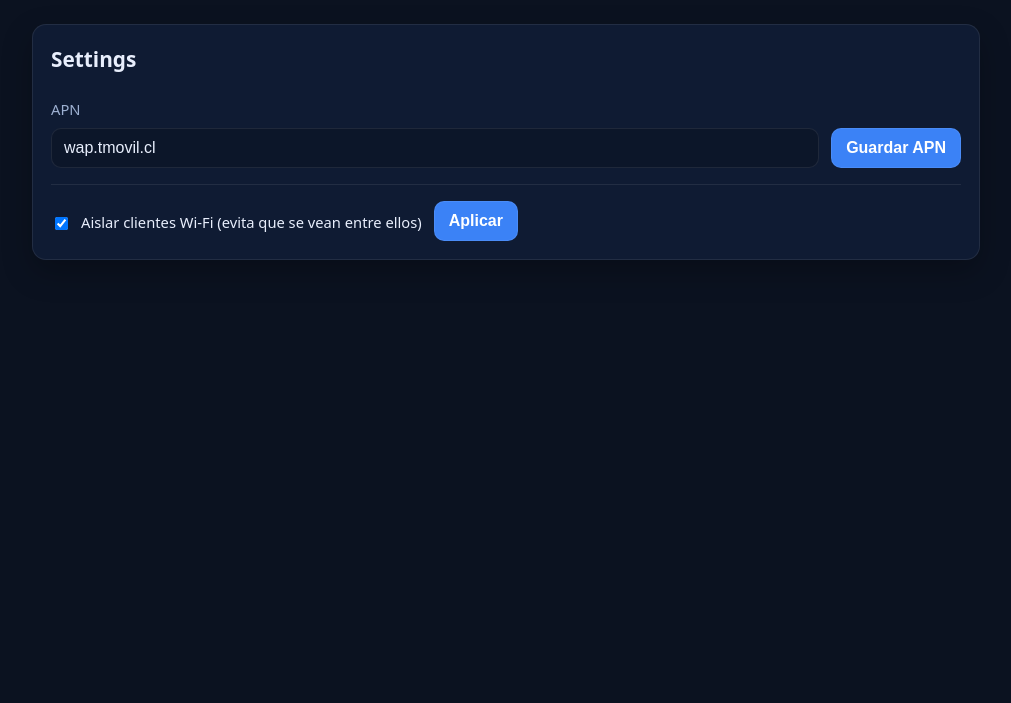
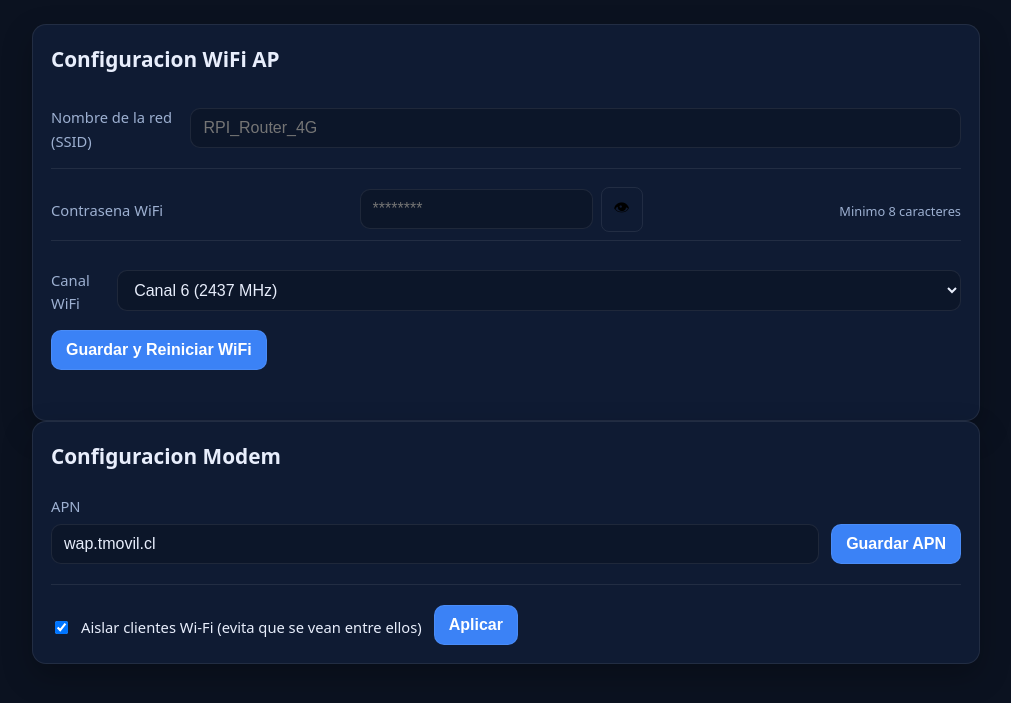
Before and after one commit to Tinex3/RPI_Router_4G, a Flask app: page /settings in a window 1280 px wide. Shown: the part 57-760 px from the top of the page, without its empty margins (134-1145 px from the left). Run offline with Flask 3, Linux system fonts and the light colour scheme; a user stored in the database is signed in.

Commit message:
Feature: Configuracion WiFi desde interfaz web
NUEVA FUNCIONALIDAD:
- Cambiar nombre de red WiFi (SSID) desde Settings
- Cambiar contrasena WiFi (min 8 caracteres)
- Seleccionar canal WiFi (1, 6 u 11)
- Reinicio automatico de hostapd al guardar

ARCHIVOS MODIFICADOS:
- templates/settings.html: Nueva seccion 'Configuracion WiFi AP'
- app/web.py: Endpoints /api/wifi/config GET/POST
  * read_hostapd_config() - Lee /etc/hostapd/hostapd.conf
  * write_hostapd_config() - Escribe nueva configuracion
  * Validaciones de SSID y password
  * Reinicio automatico de hostapd
- static/js/settings.js: Funciones loadWiFiConfig(), saveWiFi()
- static/css/style.css: Estilos para password toggle, status messages

SEGURIDAD:
- Password no se muestra en texto plano (masked)
- Validacion minimo 8 caracteres para password
- Log de cambios con usuario que hizo la modificacion

```diff
--- a/app/web.py
+++ b/app/web.py
@@ -1,4 +1,6 @@
 import logging
+import subprocess
+import re
 from flask import Blueprint, jsonify, render_template, request, redirect, url_for, flash
 from flask_login import login_user, logout_user, login_required, current_user
 
@@ -114,3 +116,125 @@
     logging.info("Speedtest iniciado por %s", current_user.username)
     result = run_speedtest()
     return jsonify(result)
+
+
+# ============== WiFi AP Configuration ==============
+
+def read_hostapd_config():
+    """Lee configuracion actual de hostapd"""
+    config = {"ssid": "", "password": "", "channel": "6"}
+    try:
+        with open("/etc/hostapd/hostapd.conf", "r") as f:
+            content = f.read()
+
+        ssid_match = re.search(r'^ssid=(.+)$', content, re.MULTILINE)
+        pass_match = re.search(r'^wpa_passphrase=(.+)$', content, re.MULTILINE)
+        chan_match = re.search(r'^channel=(\d+)$', content, re.MULTILINE)
+
+        if ssid_match:
+            config["ssid"] = ssid_match.group(1).strip()
+        if pass_match:
+            config["password"] = pass_match.group(1).strip()
+        if chan_match:
+            config["channel"] = chan_match.group(1).strip()
+
+    except FileNotFoundError:
+        logging.warning("hostapd.conf not found")
+    except Exception as e:
+        logging.error("Error reading hostapd config: %s", e)
+
+    return config
+
+
+def write_hostapd_config(ssid, password, channel):
+    """Escribe configuracion en hostapd.conf"""
+    config_content = f"""# Hostapd configuration - WiFi Access Point
+# Auto-generated by RPI Router Panel
+
+interface=wlan0
+driver=nl80211
+ssid={ssid}
+hw_mode=g
+channel={channel}
+wmm_enabled=0
+macaddr_acl=0
+auth_algs=1
+ignore_broadcast_ssid=0
+wpa=2
+wpa_passphrase={password}
+wpa_key_mgmt=WPA-PSK
+wpa_pairwise=TKIP
+rsn_pairwise=CCMP
+country_code=CL
+ieee80211n=1
+ieee80211d=1
+"""
+
+    with open("/etc/hostapd/hostapd.conf", "w") as f:
+        f.write(config_content)
+
+
+@web.route("/api/wifi/config")
+@login_required
+def api_wifi_config():
+    """Obtiene configuracion WiFi actual"""
+    config = read_hostapd_config()
+    # No enviar password completo por seguridad
+    if config["password"]:
+        config["password_masked"] = "*" * len(config["password"])
+    return jsonify(config)
+
+
+@web.route("/api/wifi/config", methods=["POST"])
+@login_required
+def api_wifi_set_config():
+    """Guarda configuracion WiFi y reinicia hostapd"""
+    data = request.json
+
+    ssid = data.get("ssid", "").strip()
+    password = data.get("password", "").strip()
+    channel = data.get("channel", "6").strip()
+
+    # Validaciones
+    if not ssid:
+        return jsonify({"ok": False, "error": "SSID no puede estar vacio"}), 400
+
+    if len(ssid) > 32:
+        return jsonify({"ok": False, "error": "SSID muy largo (max 32 caracteres)"}), 400
+
+    # Si no se proporciona password, mantener el actual
+    if not password:
+        current_config = read_hostapd_config()
+        password = current_config.get("password", "")
+
+    if len(password) < 8:
+        return jsonify({"ok": False, "error": "Password debe tener minimo 8 caracteres"}), 400
+
+    if len(password) > 63:
+        return jsonify({"ok": False, "error": "Password muy largo (max 63 caracteres)"}), 400
+
+    if channel not in ["1", "2", "3", "4", "5", "6", "7", "8", "9", "10", "11"]:
+        return jsonify({"ok": False, "error": "Canal invalido"}), 400
+
+    try:
+        # Guardar configuracion
+        write_hostapd_config(ssid, password, channel)
+        logging.info("WiFi config updated: SSID=%s, channel=%s by %s", ssid, channel, current_user.username)
+
+        # Reiniciar hostapd
+        subprocess.run(["systemctl", "restart", "hostapd"], check=True, timeout=30)
+        logging.info("hostapd restarted successfully")
+
+        return jsonify({
+            "ok": True,
+            "message": "Configuracion guardada. WiFi reiniciado.",
+            "ssid": ssid,
+            "channel": channel
+        })
+
+    except subprocess.CalledProcessError as e:
+        logging.error("Error restarting hostapd: %s", e)
+        return jsonify({"ok": False, "error": "Error al reiniciar WiFi. Revisa los logs."}), 500
+    except Exception as e:
+        logging.error("Error saving WiFi config: %s", e)
+        return jsonify({"ok": False, "error": str(e)}), 500
--- a/static/css/style.css
+++ b/static/css/style.css
@@ -261,3 +261,68 @@
   font-family: 'Courier New', monospace;
   font-size: 0.9rem;
 }
+
+/* Password wrapper */
+.password-wrapper {
+  display: flex;
+  gap: 8px;
+  align-items: center;
+}
+
+.password-wrapper .input {
+  flex: 1;
+}
+
+.btn-icon {
+  background: transparent;
+  border: 1px solid var(--border);
+  border-radius: 8px;
+  padding: 8px 12px;
+  cursor: pointer;
+  font-size: 1rem;
+}
+
+.btn-icon:hover {
+  background: rgba(255,255,255,0.05);
+}
+
+/* Hint text */
+.hint {
+  display: block;
+  color: var(--muted);
+  font-size: 0.8rem;
+  margin-top: 4px;
+}
+
+/* Status messages */
+.status-msg {
+  padding: 10px 14px;
+  border-radius: 8px;
+  margin-top: 12px;
+  font-size: 0.9rem;
+}
+
+.status-msg.success {
+  background: rgba(34, 197, 94, 0.15);
+  color: #22c55e;
+  border: 1px solid rgba(34, 197, 94, 0.3);
+}
+
+.status-msg.error {
+  background: rgba(239, 68, 68, 0.15);
+  color: #ef4444;
+  border: 1px solid rgba(239, 68, 68, 0.3);
+}
+
+.status-msg.info {
+  background: rgba(59, 130, 246, 0.15);
+  color: var(--accent);
+  border: 1px solid rgba(59, 130, 246, 0.3);
+}
+
+/* HR separator */
+.hr {
+  border: none;
+  border-top: 1px solid var(--border);
+  margin: 20px 0;
+}
--- a/static/js/settings.js
+++ b/static/js/settings.js
@@ -1,3 +1,77 @@
+// ============== WiFi AP Configuration ==============
+
+async function loadWiFiConfig() {
+  try {
+    const response = await fetch("/api/wifi/config");
+    const config = await response.json();
+
+    document.getElementById("wifi-ssid").value = config.ssid || "";
+    document.getElementById("wifi-channel").value = config.channel || "6";
+    // Password no se muestra por seguridad, solo placeholder
+    document.getElementById("wifi-password").placeholder = config.password_masked || "********";
+
+  } catch (e) {
+    console.error("Error loading WiFi config:", e);
+  }
+}
+
+async function saveWiFi() {
+  const ssid = document.getElementById("wifi-ssid").value.trim();
+  const password = document.getElementById("wifi-password").value;
+  const channel = document.getElementById("wifi-channel").value;
+  const statusEl = document.getElementById("wifi-status");
+
+  if (!ssid) {
+    statusEl.textContent = "Error: SSID no puede estar vacio";
+    statusEl.className = "status-msg error";
+    return;
+  }
+
+  if (password && password.length < 8) {
+    statusEl.textContent = "Error: Password debe tener minimo 8 caracteres";
+    statusEl.className = "status-msg error";
+    return;
+  }
+
+  statusEl.textContent = "Guardando y reiniciando WiFi...";
+  statusEl.className = "status-msg info";
+
+  try {
+    const response = await fetch("/api/wifi/config", {
+      method: "POST",
+      headers: {"Content-Type": "application/json"},
+      body: JSON.stringify({ssid, password, channel})
+    });
+
+    const data = await response.json();
+
+    if (data.ok) {
+      statusEl.textContent = "WiFi actualizado! Nueva red: " + data.ssid;
+      statusEl.className = "status-msg success";
+      // Limpiar campo de password
+      document.getElementById("wifi-password").value = "";
+      // Recargar config
+      loadWiFiConfig();
+    } else {
+      statusEl.textContent = "Error: " + data.error;
+      statusEl.className = "status-msg error";
+    }
+  } catch (e) {
+    statusEl.textContent = "Error de conexion";
+    statusEl.className = "status-msg error";
+  }
+}
+
+function togglePassword(inputId) {
+  const input = document.getElementById(inputId);
+  input.type = input.type === "password" ? "text" : "password";
+}
+
+// Cargar config al inicio
+document.addEventListener("DOMContentLoaded", loadWiFiConfig);
+
+// ============== APN & Security ==============
+
 async function saveAPN(){
   const apn = document.getElementById("apn").value.trim();
   await fetch("/api/apn", {
--- a/templates/settings.html
+++ b/templates/settings.html
@@ -1,7 +1,36 @@
 {% extends "base.html" %}
 {% block content %}
 <div class="card">
-  <h2>Settings</h2>
+  <h2>Configuracion WiFi AP</h2>
+
+  <div class="info-list">
+    <div class="info-item">
+      <label>Nombre de la red (SSID)</label>
+      <input id="wifi-ssid" class="input" placeholder="RPI_Router_4G" value="">
+    </div>
+    <div class="info-item">
+      <label>Contrasena WiFi</label>
+      <div class="password-wrapper">
+        <input id="wifi-password" type="password" class="input" placeholder="********" value="">
+        <button type="button" class="btn-icon" onclick="togglePassword('wifi-password')">👁</button>
+      </div>
+      <small class="hint">Minimo 8 caracteres</small>
+    </div>
+    <div class="info-item">
+      <label>Canal WiFi</label>
+      <select id="wifi-channel" class="input">
+        <option value="1">Canal 1 (2412 MHz)</option>
+        <option value="6" selected>Canal 6 (2437 MHz)</option>
+        <option value="11">Canal 11 (2462 MHz)</option>
+      </select>
+    </div>
+  </div>
+  <button class="btn" onclick="saveWiFi()">Guardar y Reiniciar WiFi</button>
+  <div id="wifi-status" class="status-msg"></div>
+</div>
+
+<div class="card">
+  <h2>Configuracion Modem</h2>
 
   <div class="row">
     <div class="col">
```
